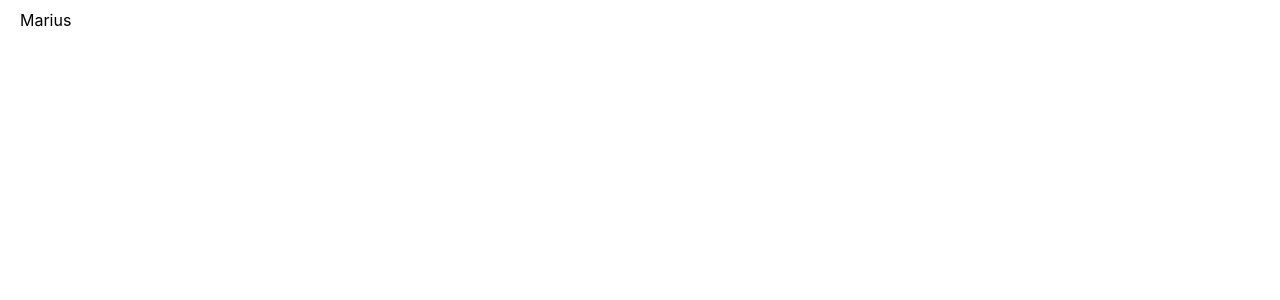
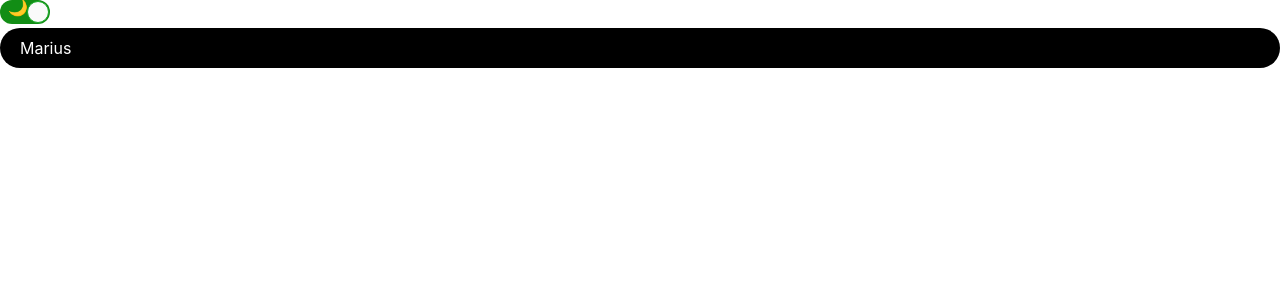
Before and after one commit to niemet0502/portfolio, a React (Create React App) app: page / in a window 1280 px wide. Shown: the top 300 px of the page. Built offline with nearby package versions, Linux system fonts and the light colour scheme.

Commit message:
main :: created dark mode toggle feature

```diff
--- a/package.json
+++ b/package.json
@@ -10,6 +10,7 @@
     "react": "^17.0.1",
     "react-dom": "^17.0.1",
     "react-i18next": "^9.0.10",
+    "react-responsive": "^8.2.0",
     "react-router-dom": "^5.2.0",
     "react-scripts": "4.0.1",
     "react-spring": "^8.0.27",
--- a/src/App.css
+++ b/src/App.css
@@ -3,6 +3,10 @@ html {
   --primaryTextColor: black;
 }
 
+html.dark {
+  --primaryBackgroundColor: black;
+  --primaryTextColor: white;
+}
 
 .TextCard {
   background: var(--primaryBackgroundColor);
@@ -11,10 +15,3 @@ html {
   padding: 10px 20px;
   border-radius: 20px;
 }
-
-@media (prefers-color-scheme: dark) {
-  html {
-    --primaryBackgroundColor: black;
-    --primaryTextColor: white;
-  }
-}
--- a/src/App.js
+++ b/src/App.js
@@ -3,6 +3,8 @@ import logo from './logo.svg';
 import './App.css';
 import Loader from "./component/Loader/Loader"
 import styled from "styled-components"
+import {DarkToggle} from "./component/ButtonToggle/DarkToggle"
+import "react-toggle/style.css";
 
 function App() {
   const [loading, setLoading] = useState(true)
@@ -16,6 +18,7 @@ function App() {
   return (
     <>
         <div className="App">
+          <DarkToggle />
           <div className="TextCard">
             Marius
           </div>
--- a/src/component/ButtonToggle/DarkToggle.jsx
+++ b/src/component/ButtonToggle/DarkToggle.jsx
@@ -0,0 +1,43 @@
+import React, { useEffect, useState } from "react";
+import { useMediaQuery } from "react-responsive";
+import Toggle from "react-toggle";
+
+const DARK_CLASS = "dark";
+
+export const DarkToggle = () => {
+  const systemPrefersDark = useMediaQuery(
+    {
+      query: "(prefers-color-scheme: dark)"
+    },
+    undefined,
+    prefersDark => {
+      setIsDark(prefersDark);
+      console.log(isDark)
+    }
+
+  );
+    /*<>
+      <button onClick={() => setIsDark(true)}>Dark</button>
+      <button onClick={() => setIsDark(false)}>Light</button>
+    </> */
+  const [isDark, setIsDark] = useState(true);
+
+     useEffect(() => {
+       console.log(isDark)
+       if (isDark) {
+         document.documentElement.classList.add(DARK_CLASS)
+       } else {
+         document.documentElement.classList.remove(DARK_CLASS)
+       }
+     }, [isDark]);
+
+  return (
+    <Toggle
+      className="DarkToggle"
+      checked={isDark}
+      onChange={ toggleEvent => setIsDark(toggleEvent.target.checked ? true : false) }
+      icons={{ checked: "🌙", unchecked: "🔆" }}
+      aria-label="Dark mode"
+    />
+  );
+};
```
Also changed, not shown: 2 other files (tests, documents, lock files or other folders).
